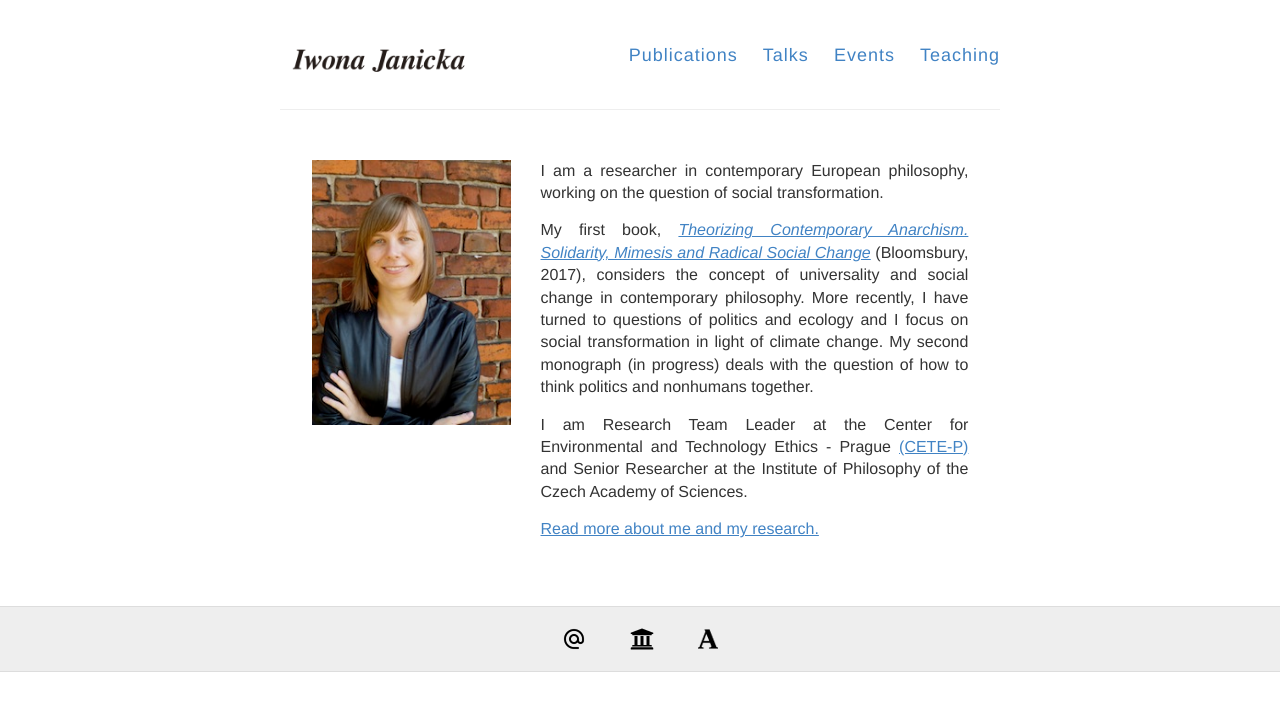
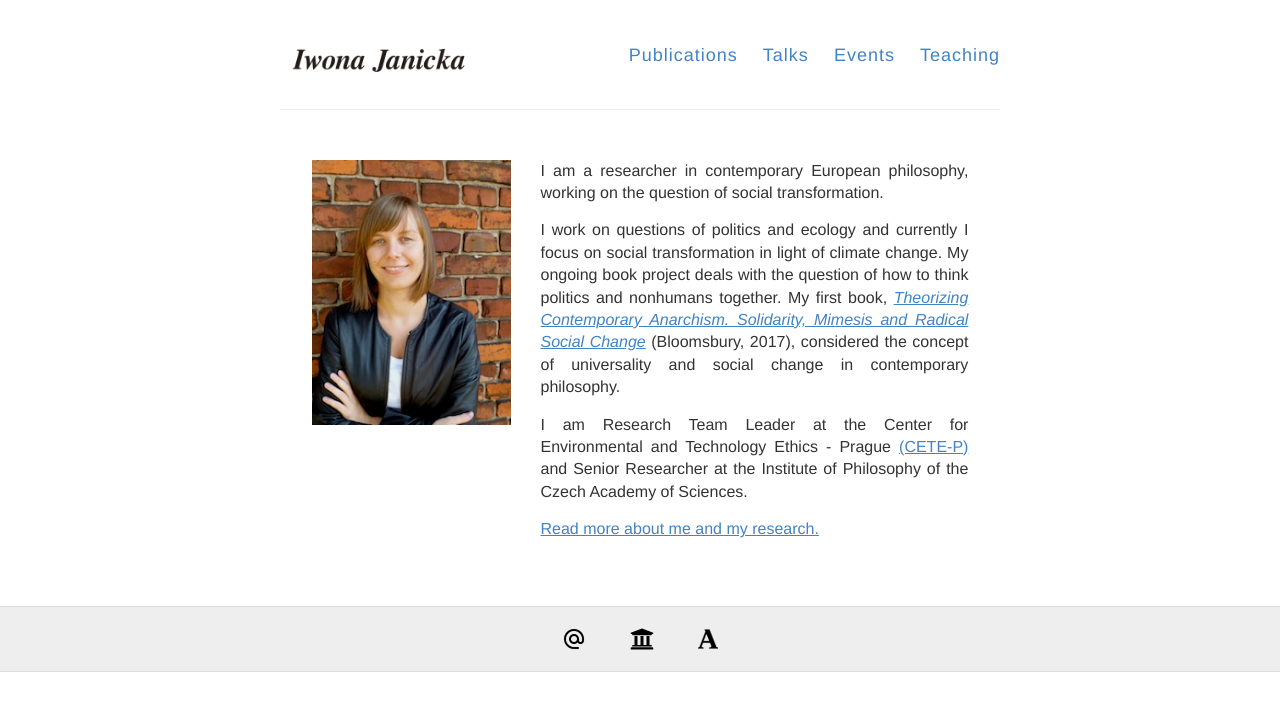
Before and after one commit to IJanicka/IJanicka.github.io, a Jekyll site: the page built from index.md, in a window 1280 px wide. Shown: the top 711 px of the page. Built offline with Jekyll 4.4.1, drawn with Linux system fonts in a browser that asks for light colours.

Commit message:
Update index.md

```diff
--- a/index.md
+++ b/index.md
@@ -11,8 +11,8 @@
      </div>
     <div class="col-sm-8">
     <p>I am a researcher in contemporary European philosophy, working on the question of social transformation.</p>
-    <p> My first book, <a href="https://www.bloomsbury.com/uk/theorizing-contemporary-anarchism-9781474276191/" target="_blank"><i>Theorizing Contemporary Anarchism. Solidarity, Mimesis and Radical Social Change</i></a> (Bloomsbury, 2017), considers the concept of universality and social change in contemporary philosophy. More recently, I have turned to questions of politics and ecology and I focus on social transformation in light of climate change. My second monograph (in progress) deals with the question of how to think politics and nonhumans together.</p>
-    <p>I am Research Team Leader at the Center for Environmental and Technology Ethics - Prague <a href="https://cetep.eu" target="_blank">(CETE-P)</a> and Senior Researcher at the Institute of Philosophy of the Czech Academy of Sciences. </p>
+    <p>I work on questions of politics and ecology and currently I focus on social transformation in light of climate change. My ongoing book project deals with the question of how to think politics and nonhumans together. My first book, <a href="https://www.bloomsbury.com/uk/theorizing-contemporary-anarchism-9781474276191/" target="_blank"><i>Theorizing Contemporary Anarchism. Solidarity, Mimesis and Radical Social Change</i></a> (Bloomsbury, 2017), considered the concept of universality and social change in contemporary philosophy.</p>
+    <p>I am Research Team Leader at the Center for Environmental and Technology Ethics - Prague <a href="https://cetep.eu" target="_blank">(CETE-P)</a> and Senior Researcher at the Institute of Philosophy of the Czech Academy of Sciences.</p>
       <p><a href="about">Read more about me and my research.</a></p>
     </div>
   </div>
```
